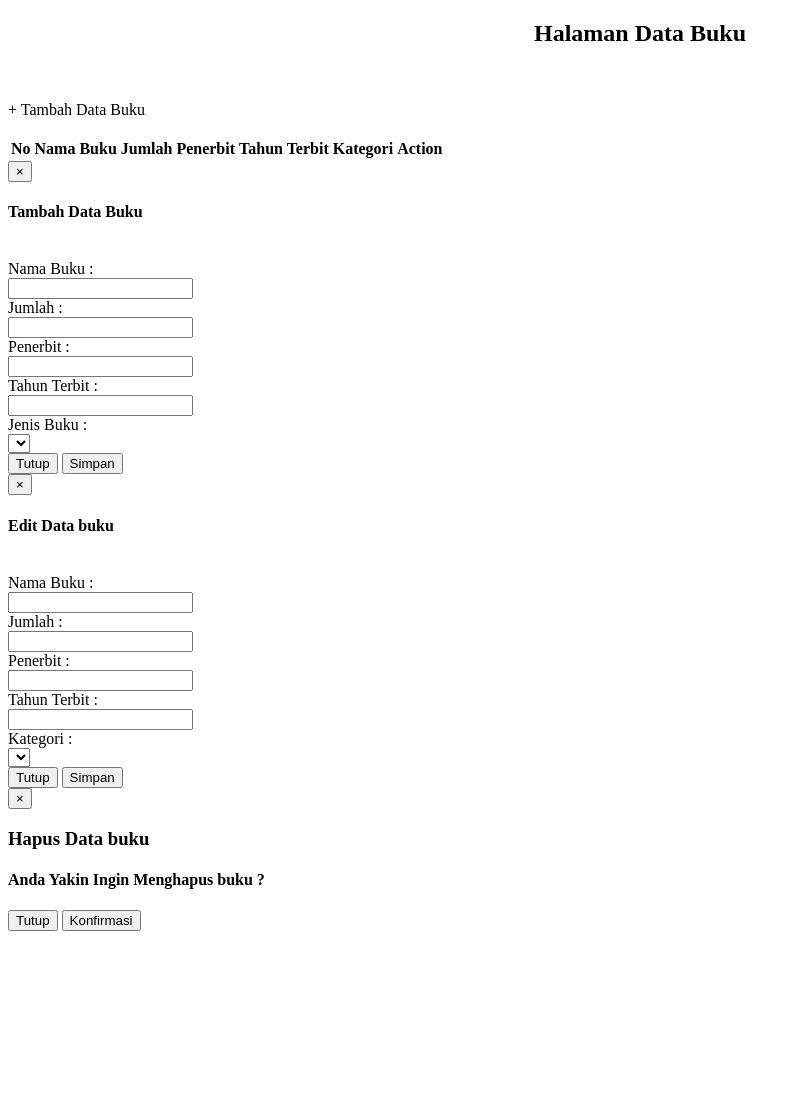
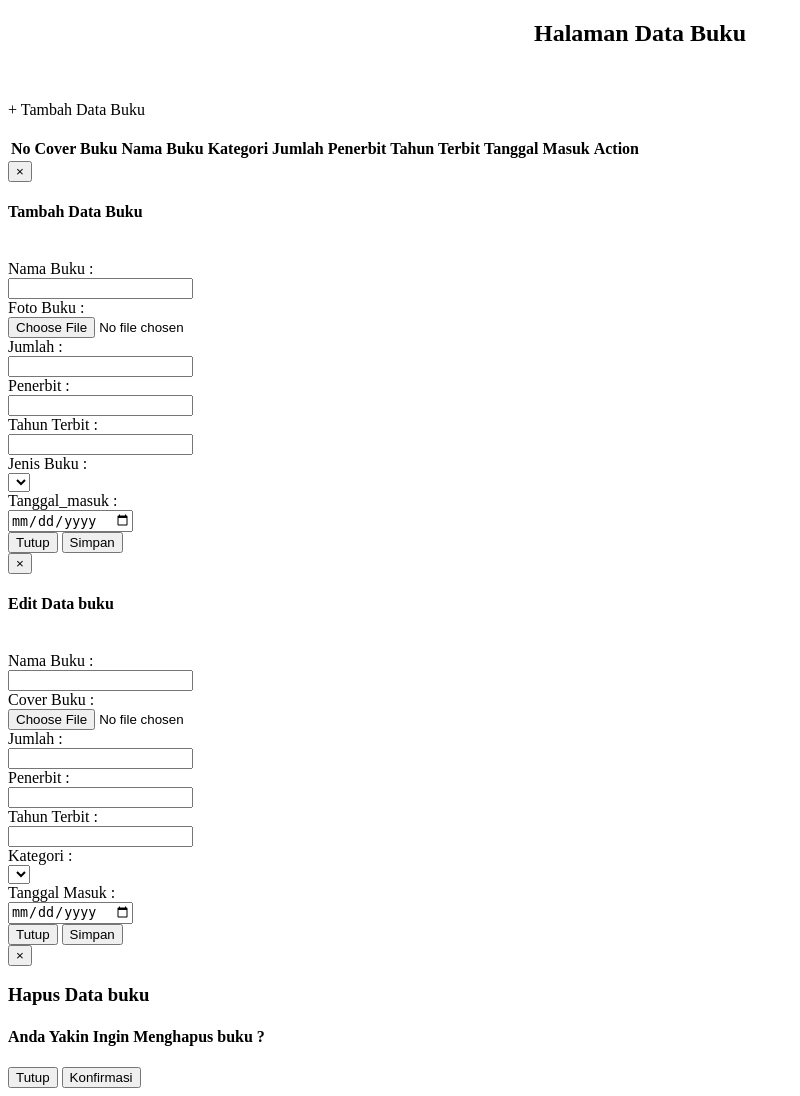
Before and after one commit to ShinyQ/SeleksiDOT_Backend, a CodeIgniter app: the page made by application/views/data/v_buku.php in a window 1280 px wide. Shown: the whole page, without its empty margins (0-800 px from the left). Before the commit the page ends 931 px from the top, so only its background shows below. Run offline with CodeIgniter, Linux system fonts and the light colour scheme; data that the repository does not hold is empty.

Commit message:
Menambahkan Data Tanggal Masuk Buku, Gambar Cover Buku Dan Crudnya

```diff
--- a/application/views/data/v_buku.php
+++ b/application/views/data/v_buku.php
@@ -22,17 +22,21 @@
 			</div>
 			<!-- /.box-header -->
 			<div class="box-body">
-			<p><center><font color="green" size="4px"><b><?= $this->session->flashdata('pesan_sukses'); ?></b></font></center></p>
+			<p><center><font color="green" size="4px"><b><?= $this->session->flashdata('pesan_sukses'); ?></b></font>
+				<font color="red" size="4px"><b><?= $this->session->flashdata('pesan_gagal'); ?></b></font>
+			</center></p>
 				<a data-toggle="modal" data-target="#tambah" class="btn btn-primary">+ Tambah Data Buku</a><br><br>
 				<table id="tablebuku" class="table table-bordered table-striped">
 					<thead>
 						<tr>
 							<th>No</th>
+							<th>Cover Buku</th>
 							<th>Nama Buku</th>
+							<th>Kategori</th>
 							<th>Jumlah</th>
 							<th>Penerbit</th>
 							<th>Tahun Terbit</th>
-							<th>Kategori</th>
+							<th>Tanggal Masuk</th>
 							<th>Action</th>
 						</tr>
 					</thead>
@@ -42,6 +46,15 @@
 						<tr>
 							<td>
 								<?=$no++ ?>
+							</td>
+							<td>
+
+								<?php if($data->cover_buku != null): ?>
+								<img src="<?=base_url('assets/cover/'.$data->cover_buku )?>" style="width: 100px">
+					    	<?php else: ?>
+								<img src="<?=base_url('assets/cover/nocover.jpg')?>" style="width: 100px">
+						 	  <?php endif ?>
+
 							</td>
 							<td>
 								<?=$data->nama_buku ?>
@@ -57,6 +70,9 @@
 							</td>
 							<td>
 								<?=$data->nama_kategori ?>
+							</td>
+							<td>
+								<?=$data->tanggal_masuk ?>
 							</td>
 							<td>
 								<a class="btn btn-primary" data-toggle="modal" data-target="#edit" href="#" onclick="edit('<?=$data->id_buku?>')">Edit</a>
@@ -82,13 +98,21 @@
 						<div class="modal-body">
 							<br />
 
-							<form action="<?=base_url('dashboard/tambah_buku')?>" method="post" class="form-horizontal form-label-left">
+							<form action="<?=base_url('dashboard/tambah_buku')?>" method="post" enctype="multipart/form-data" class="form-horizontal form-label-left">
 
 								<div class="form-group">
 									<label class="control-label col-md-3 col-sm-3 col-xs-12">Nama Buku :
 									</label>
 									<div class="col-md-6 col-sm-6 col-xs-12">
 										<input type="text" name="nama_buku" required="required" class="form-control col-md-7 col-xs-12">
+									</div>
+								</div>
+
+								<div class="form-group">
+									<label class="control-label col-md-3 col-sm-3 col-xs-12">Foto Buku :
+									</label>
+									<div class="col-md-6 col-sm-6 col-xs-12">
+										<input type="file" name="cover_buku" class="form-control col-md-7 col-xs-12">
 									</div>
 								</div>
 
@@ -126,10 +150,18 @@
 									</div>
 								</div>
 
+								<div class="form-group">
+									<label class="control-label col-md-3 col-sm-3 col-xs-12">Tanggal_masuk :
+									</label>
+									<div class="col-md-6 col-sm-6 col-xs-12">
+										<input type="date" name="tanggal_masuk" required="required" class="form-control col-md-7 col-xs-12">
+									</div>
+								</div>
+
 						</div>
 						<div class="modal-footer">
 							<button type="button" class="btn btn-secondary" data-dismiss="modal">Tutup</button>
-							<input type="submit" name="tambah" value="Simpan" class="btn btn-primary">
+							<input type="submit" name="submit" value="Simpan" class="btn btn-primary">
 						</div>
 					</div>
 					</form>
@@ -149,7 +181,7 @@
 						<div class="modal-body">
 							<br />
 
-							<form action="<?=base_url('dashboard/edit_buku')?>" method="post" class="form-horizontal form-label-left">
+							<form action="<?=base_url('dashboard/edit_buku')?>" method="post" enctype="multipart/form-data" class="form-horizontal form-label-left">
 
 							<input type="hidden" id="id_buku4" name="id_buku" required="required" class="form-control col-md-7 col-xs-12">
 
@@ -158,6 +190,14 @@
 									</label>
 									<div class="col-md-6 col-sm-6 col-xs-12">
 										<input type="text" id="nama_buku" name="nama_buku" required="required" class="form-control col-md-7 col-xs-12">
+									</div>
+								</div>
+
+								<div class="form-group">
+									<label class="control-label col-md-3 col-sm-3 col-xs-12">Cover Buku :
+									</label>
+									<div class="col-md-6 col-sm-6 col-xs-12">
+										<input type="file" id="cover_buku" name="cover_buku" class="form-control col-md-7 col-xs-12">
 									</div>
 								</div>
 
@@ -195,10 +235,17 @@
 									</div>
 								</div>
 
+								<div class="form-group">
+									<label for="middle-name" class="control-label col-md-3 col-sm-3 col-xs-12">Tanggal Masuk : </label>
+									<div class="col-md-6 col-sm-6 col-xs-12">
+										<input type="date" id="tanggal_masuk" name="tanggal_masuk" required="required" class="form-control col-md-7 col-xs-12">
+									</div>
+								</div>
+
 						</div>
 						<div class="modal-footer">
 							<button type="button" class="btn btn-secondary" data-dismiss="modal">Tutup</button>
-							<input type="submit" name="tambah" value="Simpan" class="btn btn-primary">
+							<input type="submit" name="edit" value="Simpan" class="btn btn-primary">
 						</div>
 					</div>
 					</form>
@@ -251,6 +298,8 @@
 							$("#tahun_terbit").val(data.tahun_terbit);
 							$("#nama_kategori").val(data.nama_kategori);
 					    $("#id_kategori").val(data.id_kategori);
+							$("#tanggal_masuk").val(data.tanggal_masuk);
+							$("#cover_buku").val(data.cover_buku);
 						}
 					});
 				}
```
Also changed, not shown: application/controllers/Dashboard.php (+76 -10 lines), application/models/m_dashboard.php (+37 -14 lines), perpus.sql (+11 -9 lines), assets/cover/hujansoreitu.jpg (added), assets/cover/nocover.jpg (added), assets/cover/sarjanakertas.jpg (added).
